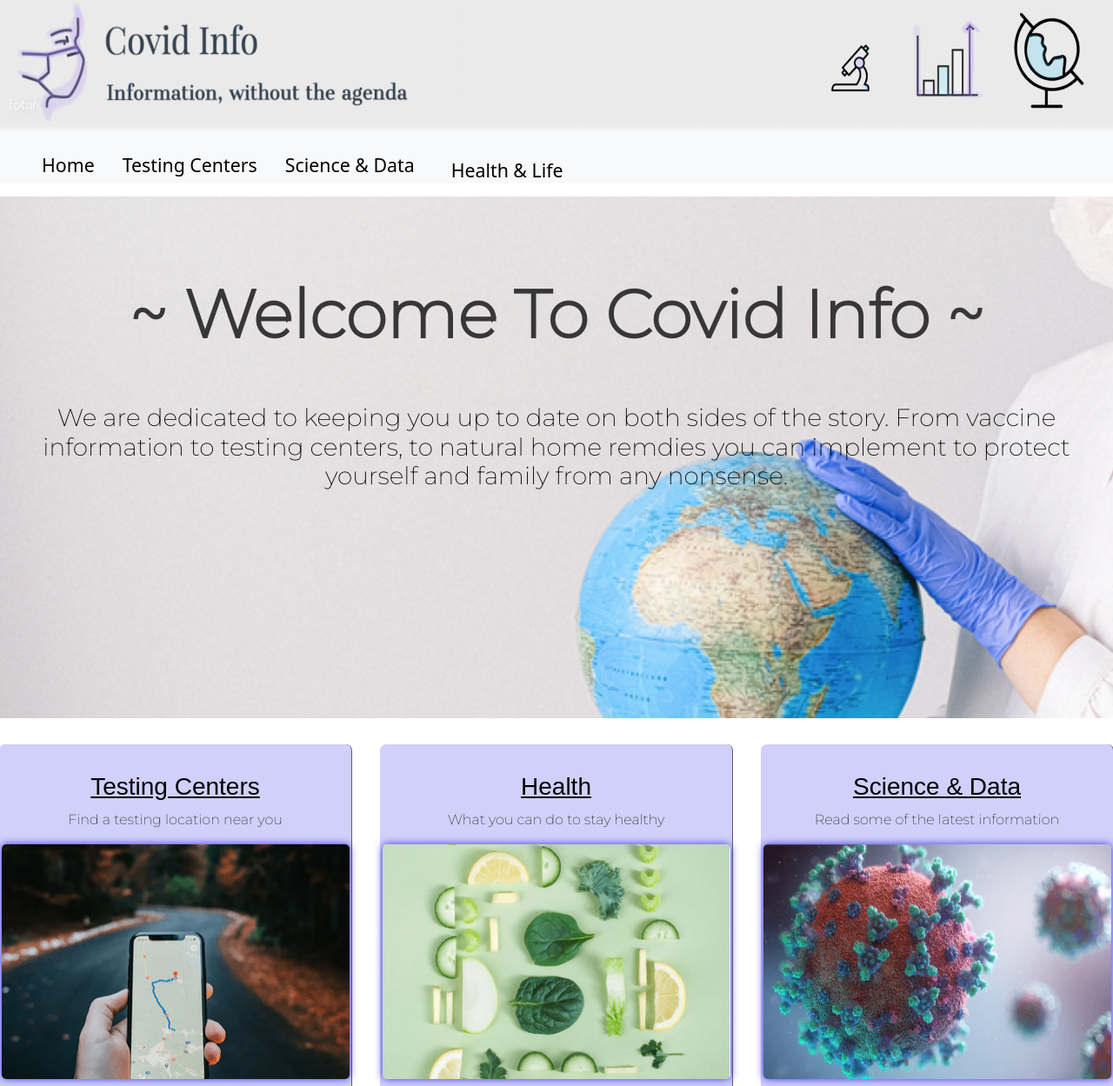
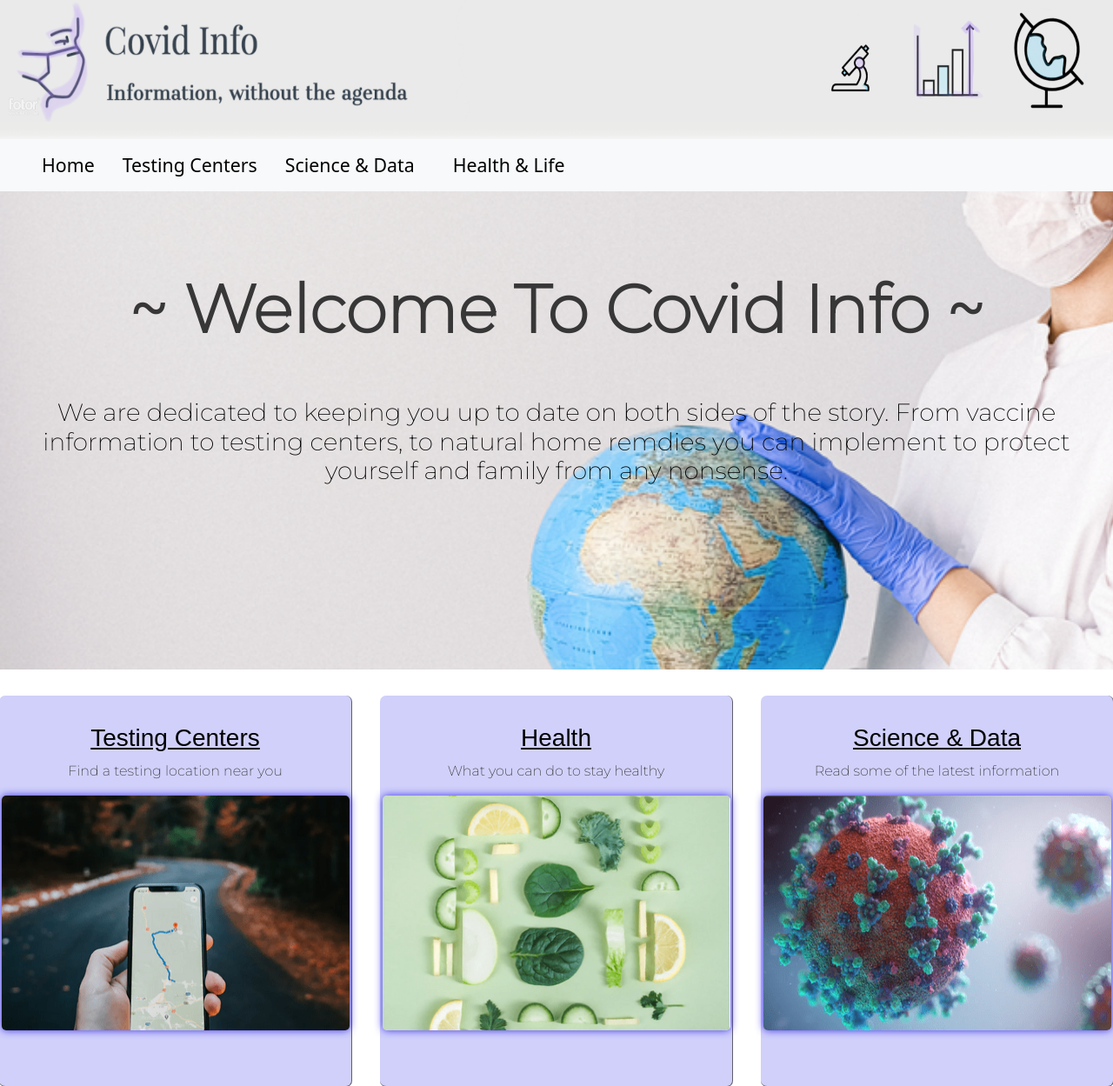
Before and after one commit to GinaSomara/CovidInformation, a PHP site: page /html/index.html in a window 1280 px wide. Shown: the top 1249 px of the page at 87% size. Run offline with PHP 8.4, Linux system fonts and the light colour scheme.

Commit message:
nav bar 100%

```diff
--- a/css/index.css
+++ b/css/index.css
@@ -43,85 +43,18 @@ body
 .header-logo section
 {
     background: linear-gradient(180deg, rgba(235,235,234,1) 20%, rgba(235, 235, 234, 0.815) 40%, rgba(248,249,250,1) 56%);
-    height: 20px;
+    height: 40px;
 }
 
 /* =====      NAV SECTION      ===== */
-/* ul
-{
-    list-style-type: none;
-    margin: 0;
-    padding: 0;
-    overflow: hidden;
-    background-color: #a2abb1;
-    padding-bottom: 80px;
-    position: relative;
-} */
-
-/* li
-{
-    float: left;
-    position: relative;
-}
-
-li a, .dropbtn
-{
-    display: inline-block;
-    color: white;
-    text-align: center;
-    padding: 14px 16px;
-    text-decoration: none;
-}
-   */
-/* li a:hover, .dropdown:hover .dropbtn
-{
-    background-color: rgba(128, 125, 131, 0.876);
-}
-
-li.dropdown
-{
-    display: inline-block;
-}
-
-.dropdown-content
-{
-    display: none;
-    position: absolute;
-    background-color: #6361bb;
-    min-width: 160px;
-    box-shadow: 0px 8px 16px 0px rgba(0,0,0,0.2);
-    z-index: 101;
-} */
-
-/* .dropdown-content a
-{
-    color: black;
-    padding: 12px 16px;
-    text-decoration: none;
-    display: block;
-    text-align: left;
-}
-
-.dropdown-content a:hover
-{
-    background-color: #3fc44a;
-    position: relative;
-}
-
-.dropdown:hover .dropdown-content
-{
-    display: block;
-    z-index: 100;
-}
-*/
-
 ul
 {
     list-style: none;
     background-color: #a2abb1;
-    padding-bottom: 50px;
+    padding-bottom: 60px;
     position: relative;
     background-color: rgba(248,249,250,1);
+    margin-bottom: 0px !important;
 }
 
 li
@@ -131,6 +64,12 @@ li
     padding: 14px 16px;
     text-decoration: none;
     font-size: 16pt;
+    display: block;
+}
+
+li.dropdown
+{
+    padding: 8px 16px !important;
 }
 
 ul a
@@ -157,13 +96,19 @@ ul a:hover
 .dropdown a
 {
     display: block;
-    padding: 6px 10px;
+    padding: 6px 12px;
+}
+
+.dropdown .dropbtn:hover
+{
+    display: block;
+    padding: 8px 19px;
 }
 
 .dropdown-content
 {
     display: none;
-    /* position: absolute; */
+    position: absolute;
 }
 
 .dropdown:hover .dropdown-content
@@ -187,12 +132,12 @@ header a
 
 .home-title
 {
+
     text-align: center;
     background-image: url(../images/home-title.png);
     background-size: cover;
-    height: 600px;
+    height: 550px;
     background-color:rgba(240, 248, 255, 0) !important;
-    z-index: 1;
 }
 
 h1, h2, h3
--- a/html/index.html
+++ b/html/index.html
@@ -30,6 +30,7 @@
 
         <div class="header-logo"  >
             <img src="../images/covid-logo-2.png" alt="">
+            <!-- gradient section -->
             <section></section>
         </div>
 
```
